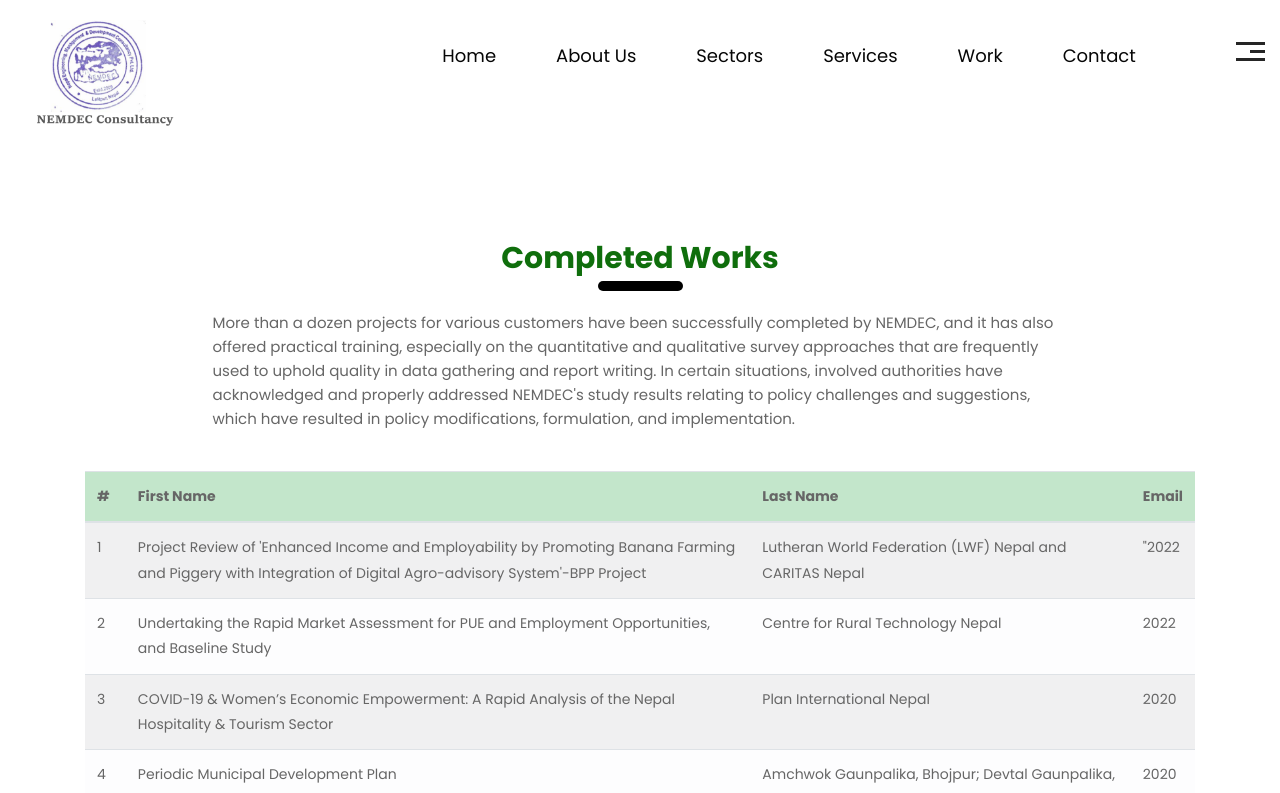
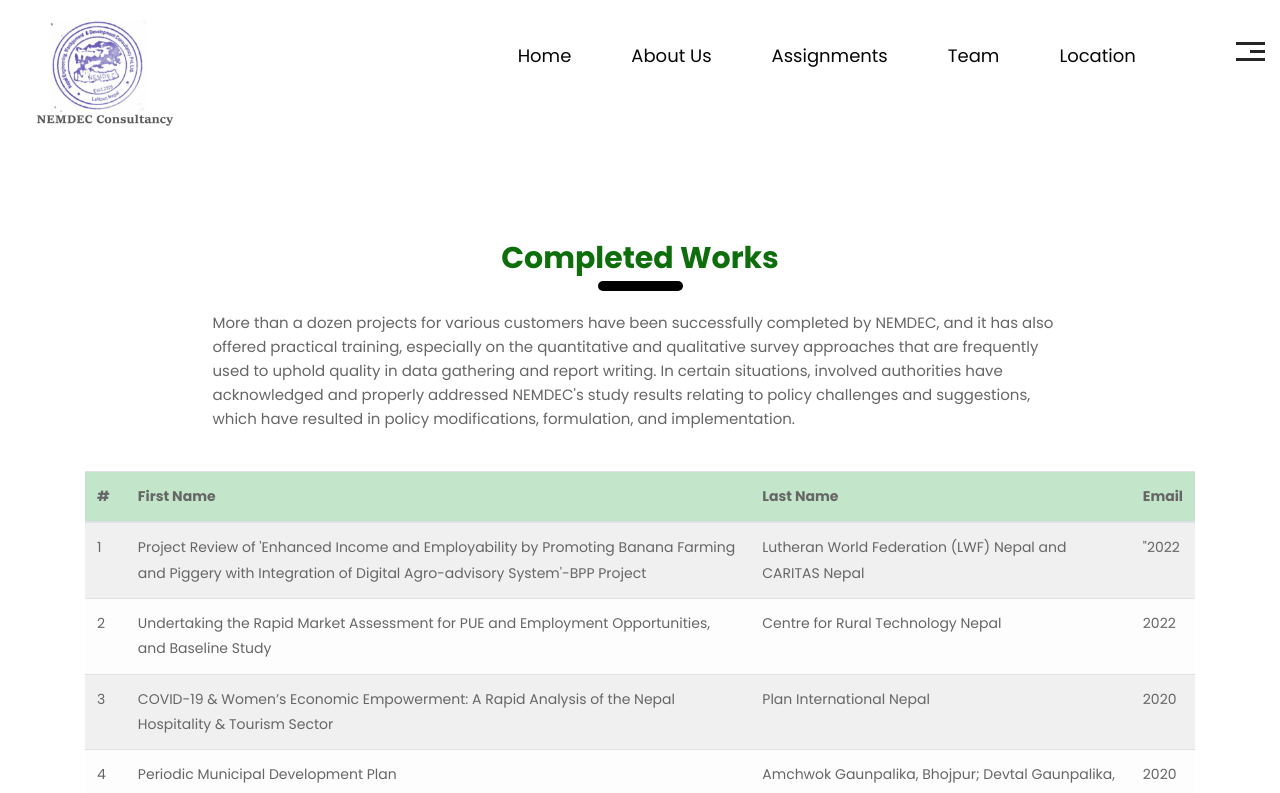
Before and after one commit to me-ayush-niraula/nemdec.nepal.github.io, a plain HTML site: page sectors.html in a window 1280 px wide. Shown: the top 793 px of the page. Drawn offline with nearby package versions, Linux system fonts and the light colour scheme; files whose address does not match are found by name.

Commit message:
Add files via upload

```diff
--- a/sectors.html
+++ b/sectors.html
@@ -58,12 +58,12 @@
 
 
 
-                     <li> <a href="">Contact</a> </li>
-                     <li> <a href="">Work</a> </li>
-                     <li> <a href="">Services</a> </li>
-                     <li> <a href="">Sectors</a> </li>
+                     <li> <a href="https://goo.gl/maps/2QoPW9k7nkfwNwjm9">Location</a> </li>
+                     <li> <a href="team.html">Team</a> </li>
+                     <li> <a href="sectors.html">Assignments</a> </li>
+                     <!-- <li> <a href="#service_go">Services</a> </li> -->
                      <li> <a href="moreabout.html">About Us</a> </li>
-                     <li> <a href="index.html">Home</a> </li>
+                     <li> <a href="">Home</a> </li>
 
 
 
@@ -78,11 +78,11 @@
                      <a href="javascript:void(0)" class="closebtn" onclick="closeNav()">&times;</a>
                      <div class="overlay-content">
                         <a href="index.html">Home</a>
-                        <a href="services.html">About Us</a>
-                        <a href="downloads.html">Services</a>
-                        <a href="contact.html">Sectors</a>
-                        <a href="services.html">Work</a>
-                        <a href="downloads.html">Contact</a>
+                        <a href="moreabout.html">About Us</a>
+                        <!-- <a href="#service_go">Services</a> -->
+                        <a href="sectors.html">Assignments</a>
+                        <a href="team.html">Team</a>
+                        <a href="https://goo.gl/maps/2QoPW9k7nkfwNwjm9">Location</a>
 
                      </div>
                   </div>
@@ -677,12 +677,13 @@
 
 
 
+
       <div class="footer_section layout_padding">
          <div class="container">
             <div class="row">
                <div class="col-lg-4 col-sm-6">
                   <h2 class="useful_text">Contact Us</h2>
-                  <div class="location_text "><img src="images/map-icon1.png"><a href="https://goo.gl/maps/TDpKqQdMSeGffsmGA"><span class="padding_left_15">Sadobato, Lalitpur</span></a></div>
+                  <div class="location_text "><img src="images/map-icon1.png"><a href="https://goo.gl/maps/2QoPW9k7nkfwNwjm9"><span class="padding_left_15">Sadobato, Lalitpur</span></a></div>
                   <div class="location_text"><img src="images/call-icon1.png"><a href="#"><span class="padding_left_15">9861281996</span></a></div>
                   <div class="location_text"><img src="images/mail-icon1.png"><a href="#"><span class="padding_left_15">nemdec@gmail.com</span></a></div>
                </div>
@@ -690,10 +691,21 @@
                   <h2 class="useful_text">Useful link </h2>
                   <div class="footer_menu">
                      <ul>
-                        <li class="active"><a href="index.html">Home</a></li>
-                        <li><a href="about.html">About</a></li>
-                        <li><a href="service.html">Service</a></li>
-                        <li><a href="blog.html">Blog</a></li>
+
+                        <li> <a href="">Home</a> </li>
+                        <li> <a href="moreabout.html">About Us</a> </li>
+                        <li> <a href="sectors.html">Assignments</a> </li>
+                        <li> <a href="team.html">Team</a> </li>
+                        <li> <a href="https://goo.gl/maps/2QoPW9k7nkfwNwjm9">Get Location</a> </li>
+
+
+                        <!-- <li> <a href="#service_go">Services</a> </li> -->
+
+
+
+
+
+
                      </ul>
                   </div>
                </div>
@@ -771,6 +783,9 @@
 
 
 
+
+
+
       <script src="js/jquery.min.js"></script>
       <script src="js/popper.min.js"></script>
       <script src="js/bootstrap.bundle.min.js"></script>
```
Also changed, not shown: moreabout.html (+27 -15 lines), team.html (+28 -15 lines).
